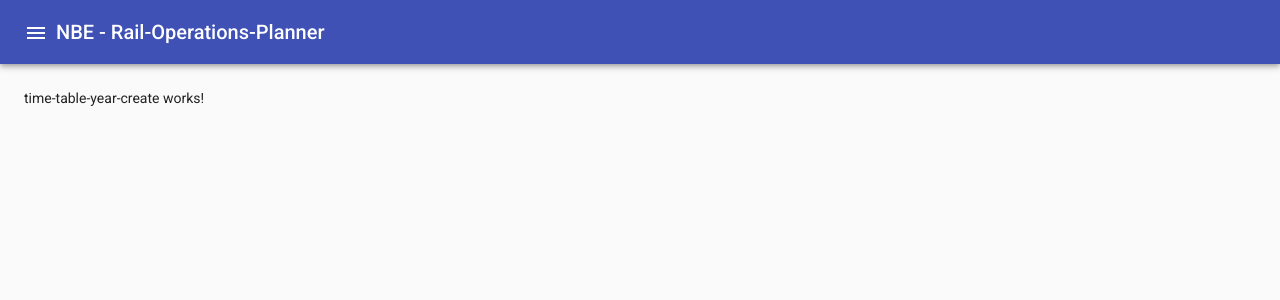
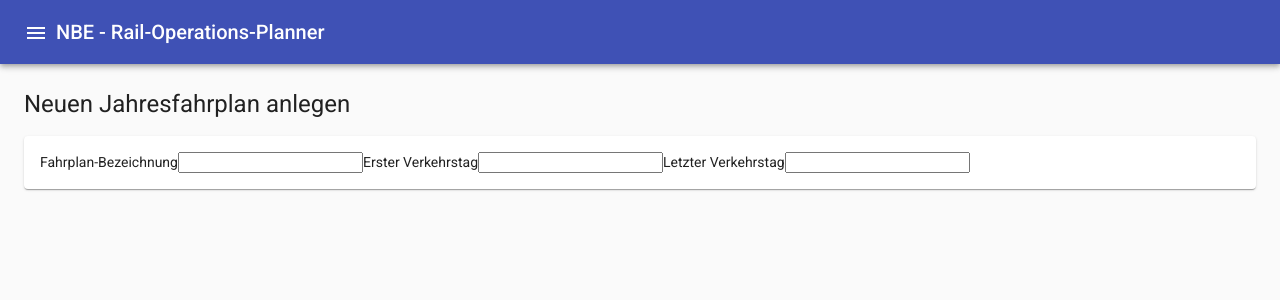
Before and after one commit to DeRocketman/railopsplanner-angular-client, an Angular app: page /time-table-year/create in a window 1280 px wide. Shown: the top 300 px of the page. Built offline with nearby package versions, Linux system fonts and the light colour scheme.

Commit message:
prepare to add new timetableyears

```diff
--- a/src/app/app-routing.module.ts
+++ b/src/app/app-routing.module.ts
@@ -6,13 +6,16 @@ import { ToDoListComponent } from "./components/to-do-list/to-do-list.component"
 import { SettingsComponent } from "./components/settings/settings.component";
 import { DutyCheckComponent } from "./components/duty-check/duty-check.component";
 import { LoginComponent } from "./components/login/login.component";
-import {TimeTableYearListComponent} from "./components/time-table-year/time-table-year-list/time-table-year-list.component";
+
 import {
   TimeTableYearEditComponent
 } from "./components/time-table-year/time-table-year-edit/time-table-year-edit.component";
 import {
   TimeTableYearCreateComponent
 } from "./components/time-table-year/time-table-year-create/time-table-year-create.component";
+import {
+  TimeTableYearListComponent
+} from "./components/time-table-year/time-table-year-list/time-table-year-list.component";
 
 
 const routes: Routes = [
--- a/src/app/components/time-table-year/time-table-year-create/time-table-year-create.component.html
+++ b/src/app/components/time-table-year/time-table-year-create/time-table-year-create.component.html
@@ -1 +1,3 @@
-<p>time-table-year-create works!</p>
+<h1>Neuen Jahresfahrplan anlegen</h1>
+
+<rop-time-table-year-form (submitTimeTableYear)="createTimeTableYear($event)"></rop-time-table-year-form>
--- a/src/app/components/time-table-year/time-table-year-create/time-table-year-create.component.ts
+++ b/src/app/components/time-table-year/time-table-year-create/time-table-year-create.component.ts
@@ -1,4 +1,7 @@
 import { Component, OnInit } from '@angular/core';
+import {TimeTableYearService} from "../../../services/time-table-year.service";
+import {ActivatedRoute, Router} from "@angular/router";
+import {TimeTableYear} from "../../../shared/time-table-year";
 
 @Component({
   selector: 'rop-time-table-year-create',
@@ -7,9 +10,18 @@ import { Component, OnInit } from '@angular/core';
 })
 export class TimeTableYearCreateComponent implements OnInit {
 
-  constructor() { }
+  constructor(
+    private ttys: TimeTableYearService,
+    private route: ActivatedRoute,
+    private router: Router
+  ) { }
 
   ngOnInit(): void {
   }
 
+  createTimeTableYear(tty: TimeTableYear) {
+    this.ttys.create(tty).subscribe(() => {
+      this.router.navigate(['../', 'time-table-year'], {relativeTo: this.route})
+    });
+  }
 }
--- a/src/app/components/time-table-year/time-table-year-form/time-table-year-form.component.html
+++ b/src/app/components/time-table-year/time-table-year-form/time-table-year-form.component.html
@@ -7,6 +7,6 @@
     <mat-label>Erster Verkehrstag</mat-label>
     <input type="text" formControlName="firstDate">
     <mat-label>Letzter Verkehrstag</mat-label>
-    <input type="date" formControlName="lastDate">
+    <input type="text" formControlName="lastDate">
   </mat-card>
 </form>
--- a/src/app/components/time-table-year/time-table-year-list/time-table-year-list.component.html
+++ b/src/app/components/time-table-year/time-table-year-list/time-table-year-list.component.html
@@ -7,7 +7,7 @@
     <div class="ui large text loader">Daten werden geladen...</div>
   </div>
 
-  <p *ngIf="timeTableYearList && !timeTableYearList.length">Noch keine Jahresfahrpläne angelegt</p>
+  <p *ngIf="!timeTableYearList && !timeTableYearList.length">Noch keine Jahresfahrpläne angelegt</p>
 </div>
 
 <button mat-fab class="fab" routerLink="create" routerLinkActive="active">
--- a/src/app/components/time-table-year/time-table-year-list/time-table-year-list.component.ts
+++ b/src/app/components/time-table-year/time-table-year-list/time-table-year-list.component.ts
@@ -1,7 +1,6 @@
 import { Component, OnInit } from '@angular/core';
 import {TimeTableYear} from "../../../shared/time-table-year";
 import {TimeTableYearService} from "../../../services/time-table-year.service";
-import {DatePipe} from "@angular/common";
 
 
 @Component({
@@ -11,11 +10,10 @@ import {DatePipe} from "@angular/common";
 })
 export class TimeTableYearListComponent implements OnInit {
   timeTableYearList: TimeTableYear[] = [];
-  constructor(private ttyService: TimeTableYearService, private datePipe: DatePipe) {
+  constructor(private ttyService: TimeTableYearService) {
   }
 
   ngOnInit(): void {
     this.ttyService.getAll().subscribe(res => this.timeTableYearList = res);
-
   }
 }
```
